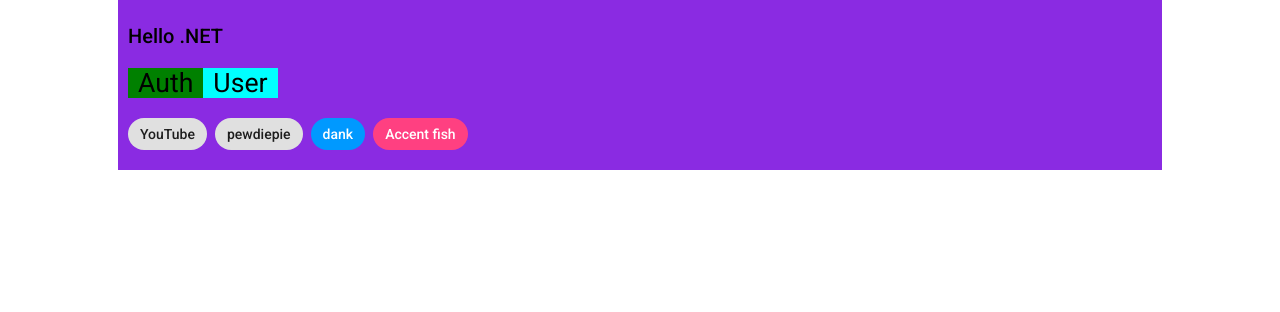
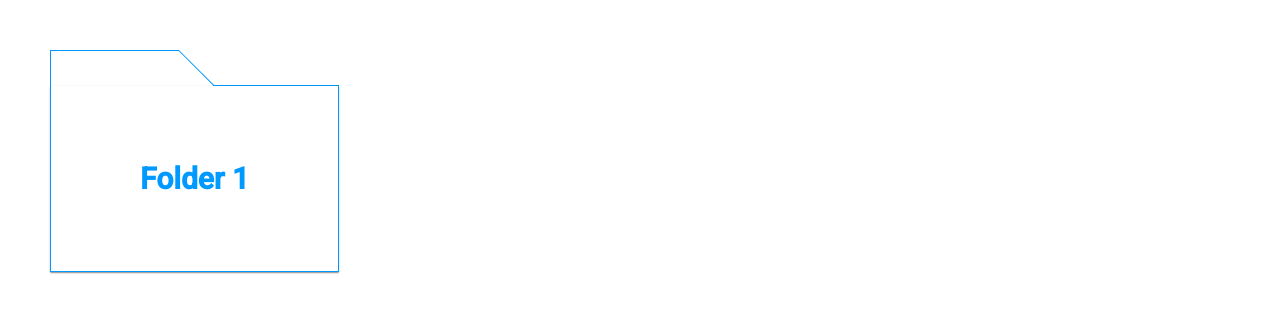
Before and after one commit to YourSenseiCreeper/MewaApp, an Angular app in the folder MewaAppBackend.WebApi/MewaAppFront/: page / in a window 1280 px wide. Shown: the top 312 px of the page. Built offline with nearby package versions, Linux system fonts and the light colour scheme.

Commit message:
Single FolderCard Component

```diff
--- a/MewaAppBackend.WebApi/MewaAppFront/src/app/app.component.html
+++ b/MewaAppBackend.WebApi/MewaAppFront/src/app/app.component.html
@@ -1,9 +1,13 @@
 <div class="wrapper">
   <!-- <app-header></app-header> -->
   <!-- <sidebar></sidebar> -->
-  <div class="content-wrapper">
-    <router-outlet></router-outlet>
-  </div>
+<!--  <div class="content-wrapper">-->
+<!--    <router-outlet></router-outlet>-->
+<!--  </div>-->
+
+    <app-single-folder-card></app-single-folder-card>
+
+
   <!-- <app-footer></app-footer>
   <div id="sidebar-overlay" (click)="toggleSidebar()"></div> -->
 </div>
--- a/MewaAppBackend.WebApi/MewaAppFront/src/app/app.module.ts
+++ b/MewaAppBackend.WebApi/MewaAppFront/src/app/app.module.ts
@@ -11,7 +11,7 @@ import { PublicModule } from './public/public.module';
 
 @NgModule({
   declarations: [
-    AppComponent
+    AppComponent,
   ],
   imports: [
     BrowserModule,
@@ -21,7 +21,7 @@ import { PublicModule } from './public/public.module';
     MatSnackBarModule,
     MatButtonModule,
     PublicModule,
-    RouterModule
+    RouterModule,
   ],
   providers: [],
   bootstrap: [AppComponent]
--- /dev/null
+++ b/MewaAppBackend.WebApi/MewaAppFront/src/app/public/home/single-folder-card/single-folder-card.component.html
@@ -0,0 +1,19 @@
+<a [routerLink]="'#'">
+<span class="margin">
+   <div id="mainCard">
+    <div id="topGroup">
+      <div id="left" class="inline">
+        <div id="center" class="inline"></div>
+      </div>
+      <div id="right" class="inline"></div>
+    </div>
+    <mat-card id="card">
+      <mat-card-content id="container">
+        <div id="content">
+          {{ name }}
+        </div>
+      </mat-card-content>
+    </mat-card>
+  </div>
+</span>
+</a>
--- /dev/null
+++ b/MewaAppBackend.WebApi/MewaAppFront/src/app/public/home/single-folder-card/single-folder-card.component.scss
@@ -0,0 +1,71 @@
+#mainCard {
+  max-width: 289px;
+  max-height: 222px;
+}
+
+#card {
+  background-color: #FFFFFF;
+  max-width: 289px;
+  height: 153px;
+  clear: both;
+  border: 1px solid #0099FF;
+  border-top: none;
+  border-radius: 0 0 0 0;
+}
+
+.margin {
+  margin: 50px;
+  display: inline-block;
+}
+
+#topGroup {
+  float: left;
+  display: inline-block;
+}
+
+#left {
+  width: 128px;
+  height: 35px;
+  border-left: 1px solid;
+  border-top: 1px solid;
+  border-color: #0099FF;
+  position: relative;
+}
+
+#center {
+  height: 58.82px;
+  width: 30px;
+  position: absolute;
+  border-right: 1px solid #0099FF;
+  right: -25px;
+  top: 1px;
+  transform: rotateZ(-45deg);
+}
+
+#right {
+  width: 126px;
+  height: 35px;
+  margin-left: 34px;
+  border-bottom: 1px solid #0099FF;
+}
+
+div.inline {
+  float: left;
+}
+
+#container {
+  color: #0099FF;
+  position: relative;
+  font-weight: 700;
+  font-size: 30px;
+  line-height: 35.16px;
+  font-family: Roboto, "Helvetica Neue", sans-serif;
+}
+
+#content {
+  position: absolute;
+  margin-top: 30%;
+  left: 50%;
+  -ms-transform: translate(-50%, -50%);
+  transform: translate(-50%, -50%);
+}
--- /dev/null
+++ b/MewaAppBackend.WebApi/MewaAppFront/src/app/public/home/single-folder-card/single-folder-card.component.ts
@@ -0,0 +1,17 @@
+import {Component, OnInit} from '@angular/core';
+
+@Component({
+  selector: 'app-single-folder-card',
+  templateUrl: './single-folder-card.component.html',
+  styleUrls: ['./single-folder-card.component.scss']
+})
+export class SingleFolderCardComponent implements OnInit {
+  name: string = 'Folder 1';
+
+
+  constructor() { }
+
+  ngOnInit(): void {
+  }
+
+}
```
Also changed, not shown: MewaAppBackend.WebApi/MewaAppFront/src/app/public/public.module.ts (+11 -4 lines).
